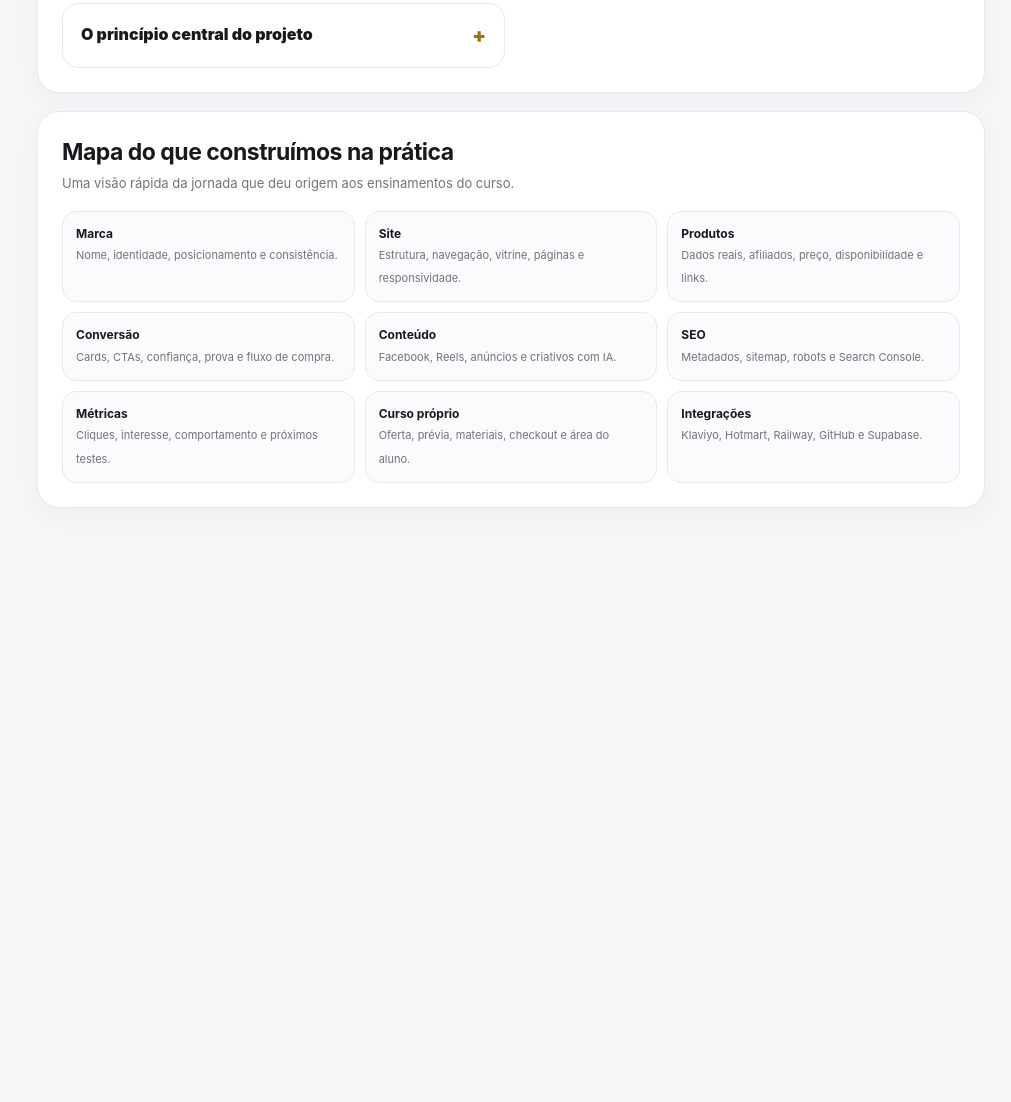
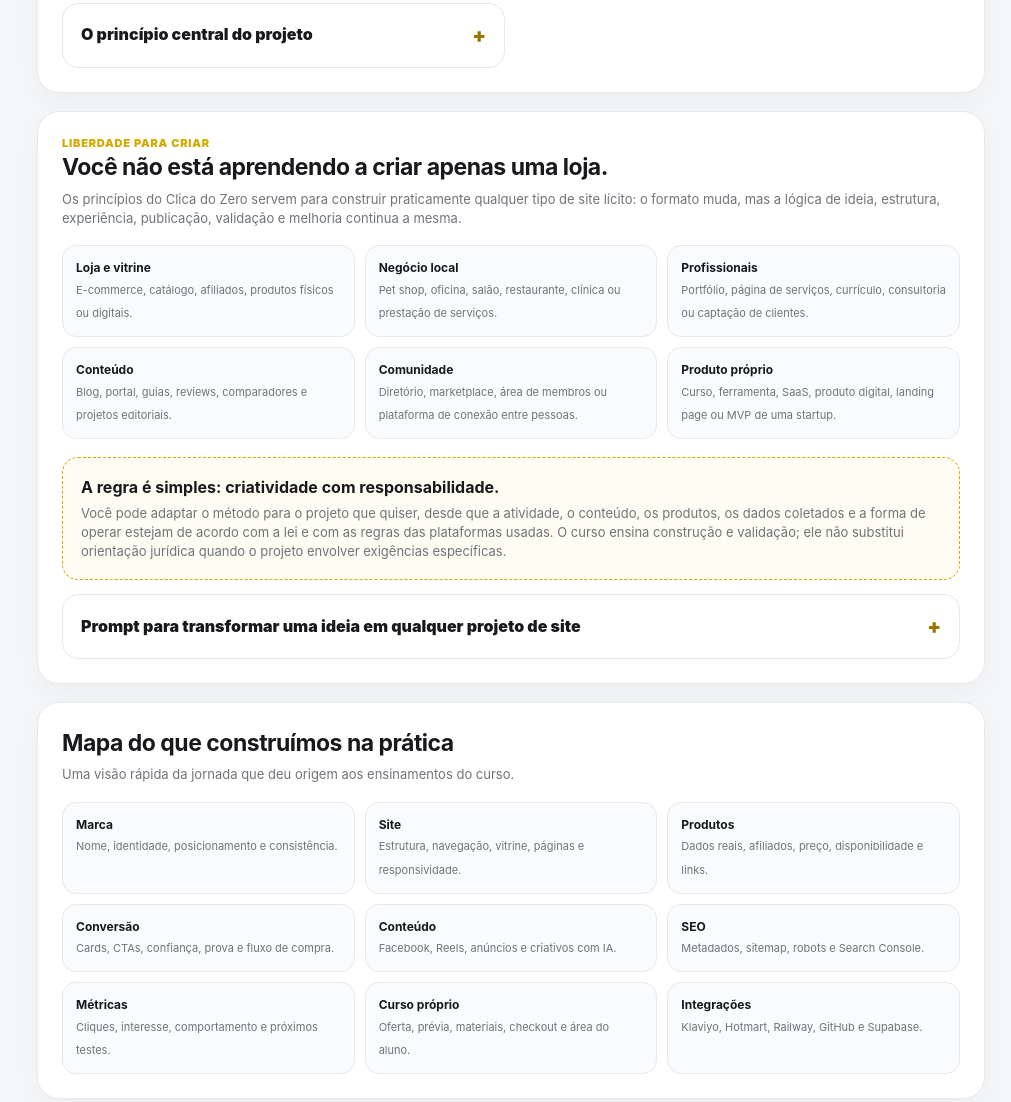
Before and after one commit to clicacompraeri/clica-compra-e-ri, a website: page private/clica-do-zero/aluno/index.html in a window 1280 px wide. Shown: the part 3305-4407 px from the top of the page, without its empty margins (269-1280 px from the left). Before the commit the page ends 3839 px from the top, so only its background shows below. Drawn offline with Linux system fonts and the light colour scheme.

Commit message:
Enriquece curso com liberdade para criar sites lícitos e prompt de projeto

```diff
--- a/private/clica-do-zero/aluno/index.html
+++ b/private/clica-do-zero/aluno/index.html
@@ -443,6 +443,40 @@ Depois → abrir URL pública e validar a mudança</div>
       <section class="panel">
         <div class="panel-head">
           <div>
+            <div class="eyebrow">Liberdade para criar</div>
+            <h2>Você não está aprendendo a criar apenas uma loja.</h2>
+            <p>Os princípios do Clica do Zero servem para construir praticamente qualquer tipo de site lícito: o formato muda, mas a lógica de ideia, estrutura, experiência, publicação, validação e melhoria continua a mesma.</p>
+          </div>
+        </div>
+
+        <div class="lesson-map">
+          <div class="mini"><strong>Loja e vitrine</strong><span>E-commerce, catálogo, afiliados, produtos físicos ou digitais.</span></div>
+          <div class="mini"><strong>Negócio local</strong><span>Pet shop, oficina, salão, restaurante, clínica ou prestação de serviços.</span></div>
+          <div class="mini"><strong>Profissionais</strong><span>Portfólio, página de serviços, currículo, consultoria ou captação de clientes.</span></div>
+          <div class="mini"><strong>Conteúdo</strong><span>Blog, portal, guias, reviews, comparadores e projetos editoriais.</span></div>
+          <div class="mini"><strong>Comunidade</strong><span>Diretório, marketplace, área de membros ou plataforma de conexão entre pessoas.</span></div>
+          <div class="mini"><strong>Produto próprio</strong><span>Curso, ferramenta, SaaS, produto digital, landing page ou MVP de uma startup.</span></div>
+        </div>
+
+        <div class="field-note">
+          <strong>A regra é simples: criatividade com responsabilidade.</strong>
+          <p>Você pode adaptar o método para o projeto que quiser, desde que a atividade, o conteúdo, os produtos, os dados coletados e a forma de operar estejam de acordo com a lei e com as regras das plataformas usadas. O curso ensina construção e validação; ele não substitui orientação jurídica quando o projeto envolver exigências específicas.</p>
+        </div>
+
+        <details class="knowledge" style="margin-top:14px;">
+          <summary>Prompt para transformar uma ideia em qualquer projeto de site</summary>
+          <div class="knowledge-body">
+            <span class="prompt-label">Prompt pronto</span>
+            <div class="prompt-box">Quero transformar a ideia [DESCREVA A IDEIA] em um site real. Primeiro defina objetivo, público, ação principal do usuário, páginas essenciais, conteúdo necessário, funcionalidades mínimas e riscos que precisam ser validados. Preserve simplicidade na primeira versão. Não invente requisitos legais: sinalize pontos que exigem verificação. Depois proponha uma estrutura de MVP que eu consiga publicar, testar e melhorar.</div>
+            <h4>O que esse prompt ensina</h4>
+            <p>Você deixa de pedir “faça um site” e passa a construir com intenção: problema, público, fluxo, escopo, risco, publicação e validação.</p>
+          </div>
+        </details>
+      </section>
+
+      <section class="panel">
+        <div class="panel-head">
+          <div>
             <h2>Mapa do que construímos na prática</h2>
             <p>Uma visão rápida da jornada que deu origem aos ensinamentos do curso.</p>
           </div>
```
